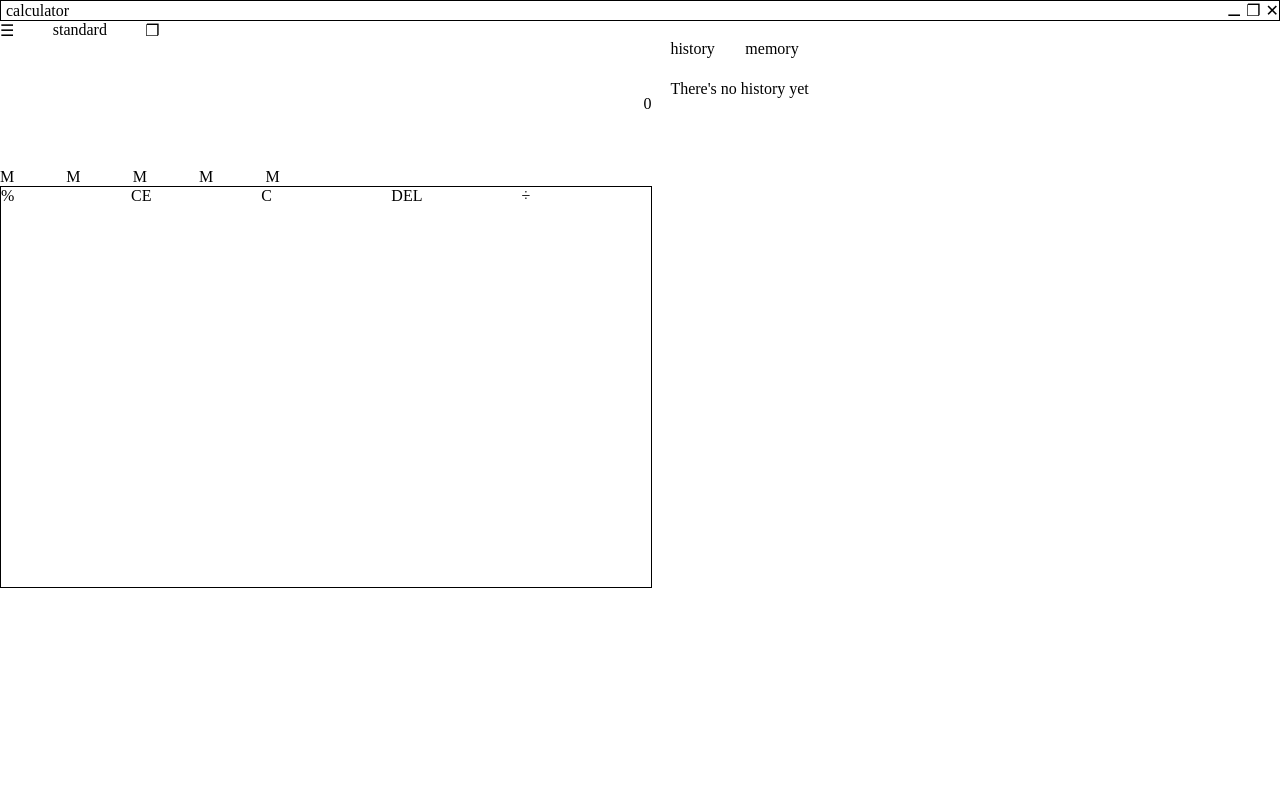
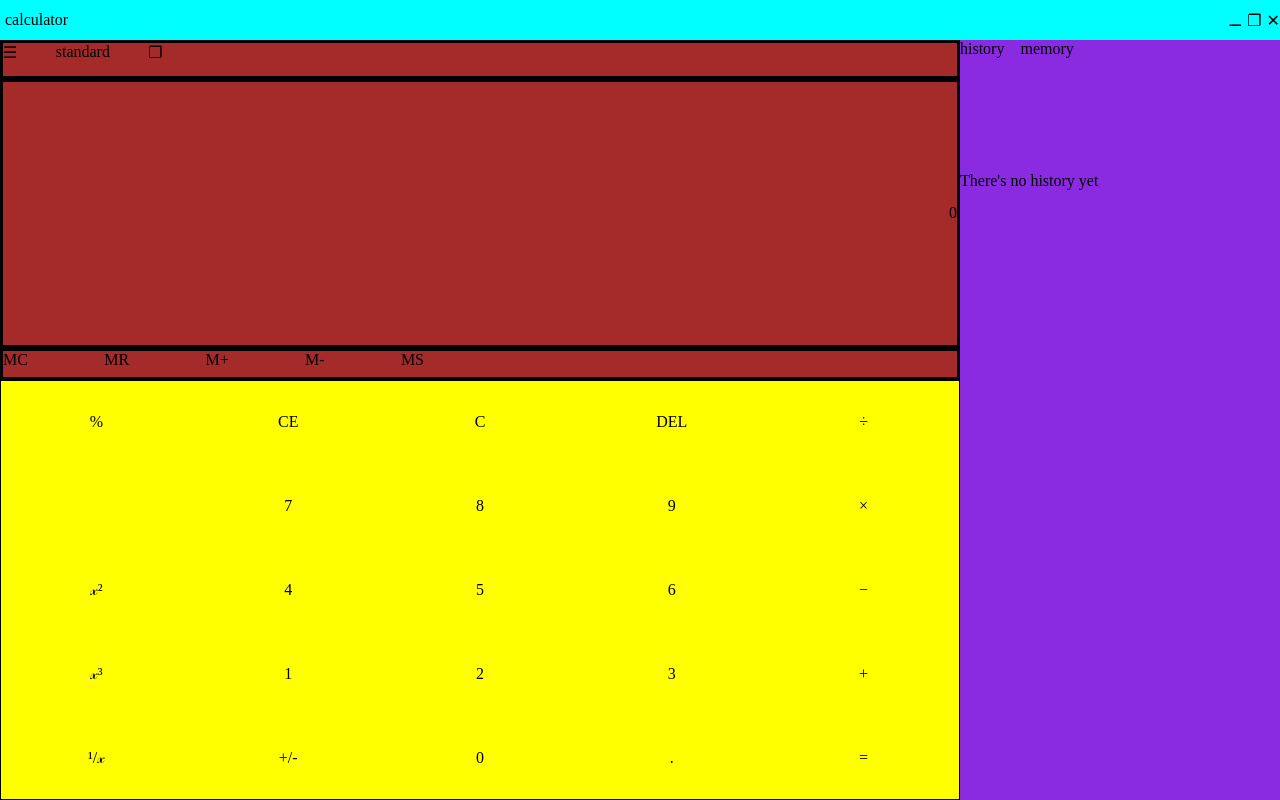
Before and after one commit to arezooruhi/calculator-1, a plain HTML site: page index.html in a window 1280 px wide. Drawn offline with Linux system fonts and the light colour scheme.

Commit message:
1.further sorting of elements 2.fix some bugs

```diff
--- a/index.html
+++ b/index.html
@@ -56,11 +56,11 @@
 
             <!--بخش سوم قسمت دوم که شامل پنج دکمه میشود.-->
             <div class="memorySection">
-                <p>M</p>
-                <p>M</p>
-                <p>M</p>
-                <p>M</p>
-                <p>M</p>
+                <p>MC</p>
+                <p>MR</p>
+                <p>M+</p>
+                <p>M-</p>
+                <p>MS</p>
             </div>
 
 
@@ -90,25 +90,25 @@
             <p>DEL</p>
             <p>&#247;</p>
             <p></p>
-            <p></p>
-            <p></p>
-            <p></p>
-            <p></p>
-            <p></p>
-            <p></p>
-            <p></p>
-            <p></p>
-            <p></p>
-            <p></p>
-            <p></p>
-            <p></p>
-            <p></p>
-            <p></p>
-            <p></p>
-            <p></p>
-            <p></p>
-            <p></p>
-            <p></p>
+            <p>7</p>
+            <p>8</p>
+            <p>9</p>
+            <p>&#215;</p>
+            <p>𝓍²</p>
+            <p>4</p>
+            <p>5</p>
+            <p>6</p>
+            <p>&#8722;</p>
+            <p>𝓍&sup3</p>
+            <p>1</p>
+            <p>2</p>
+            <p>3</p>
+            <p>&#43;</p>
+            <p>¹/𝓍</p>
+            <p>+/-</p>
+            <p>0</p>
+            <p>.</p>
+            <p>=</p>
         </div>
 
     </div>
--- a/style.css
+++ b/style.css
@@ -5,22 +5,27 @@
 
 .container {
   display: grid;
-  grid-template-columns: ;
-  grid-template-rows: ;
+  grid-template-columns: auto 320px;
+  grid-template-rows: 5% auto 420px;
   grid-template-areas:
-    "header header "
-    "displaySection historySection"
-    " keyNumber historySection";
+  "header header"
+  "displaySection historySection"
+  "keyNumber historySection "
+   ;
+
+   width: 100vw;
+   height: 100vh;
 }
 /* start header */
 
 .header {
-  border: 1px solid;
+
   display: flex;
   flex-direction: row;
   justify-content: space-between;
   grid-area: header;
   align-items: center;
+  background-color: aqua;
 }
 
 .header .headerBtn {
@@ -39,18 +44,28 @@
   grid-area: displaySection;
   display: flex;
   flex-direction: column;
+  background-color: brown;
 }
 .displaySection .displayBar {
   display: flex;
   flex-direction: row;
   gap: 3vw;
+  border: solid;
+  height: 10%;
+  min-height: 25px;
+
 }
 
 .displaySection .display {
   display: flex;
   justify-content: right;
   align-items: center;
-  height: 10vw;
+  border: solid;
+  height:80%;
+  min-height: 50px;
+
+
+
 }
 
 .displaySection .memorySection {
@@ -58,6 +73,11 @@
   flex-direction: row;
   justify-content: left;
   gap: 8%;
+  border: solid;
+  height: 8%;
+  min-height: 25px;
+
+
 }
 
 /* end of display section */
@@ -69,9 +89,14 @@
   display: grid;
   grid-template-columns: repeat(5, 1fr);
   grid-template-rows: repeat(5, 1fr);
-  height: 400px;
   gap: 1px;
   grid-area: keyNumber;
+  background-color: yellow;
+}
+.keyNumber p{
+  display: flex;
+  justify-content: center;
+  align-items: center;
 }
 
 /* end of key number */
@@ -82,7 +107,9 @@
   display: flex;
   flex-direction: column;
   gap: 15%;
-  padding: 3% 0 0 3%;
+  /* padding: 3% 0 0 3%; */
+  background-color: blueviolet;
+  grid-area: historySection;
 }
 
 .historySection .historyMemory {
```
Also changed, not shown: main.js (added, +10 -0 lines).
